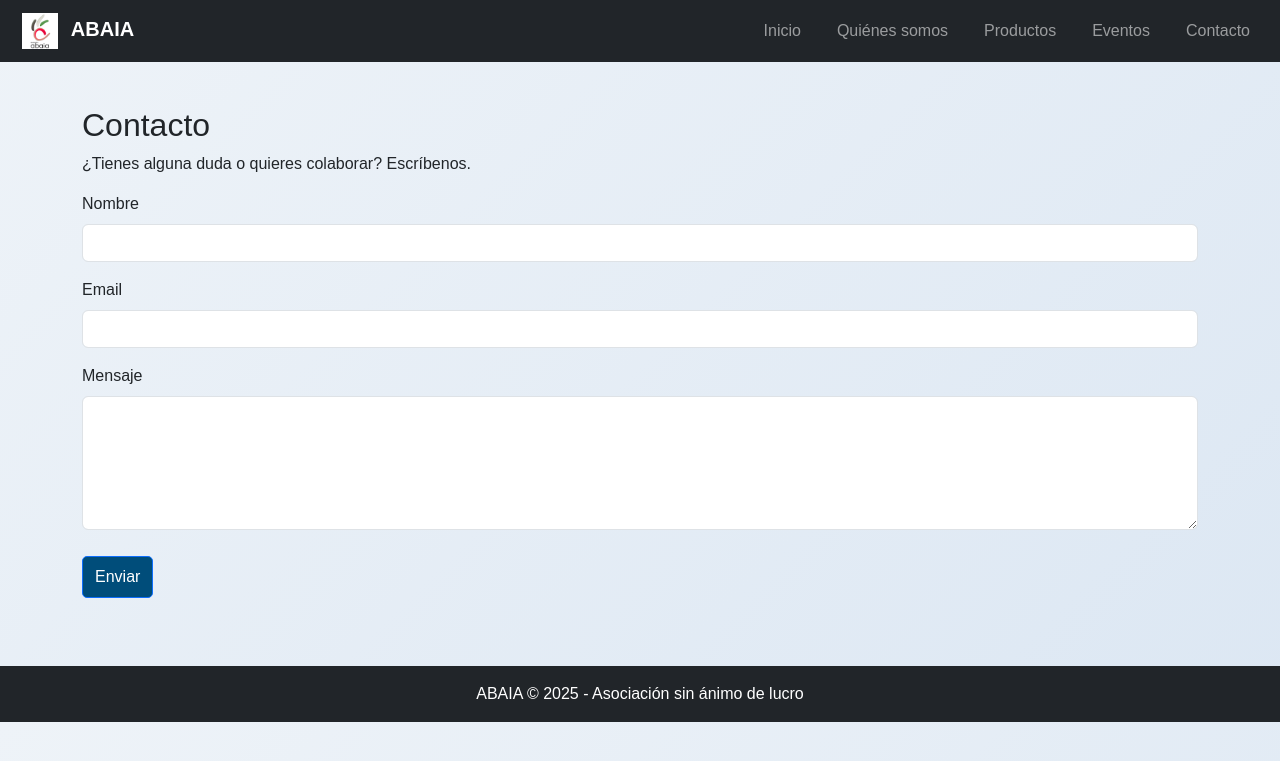
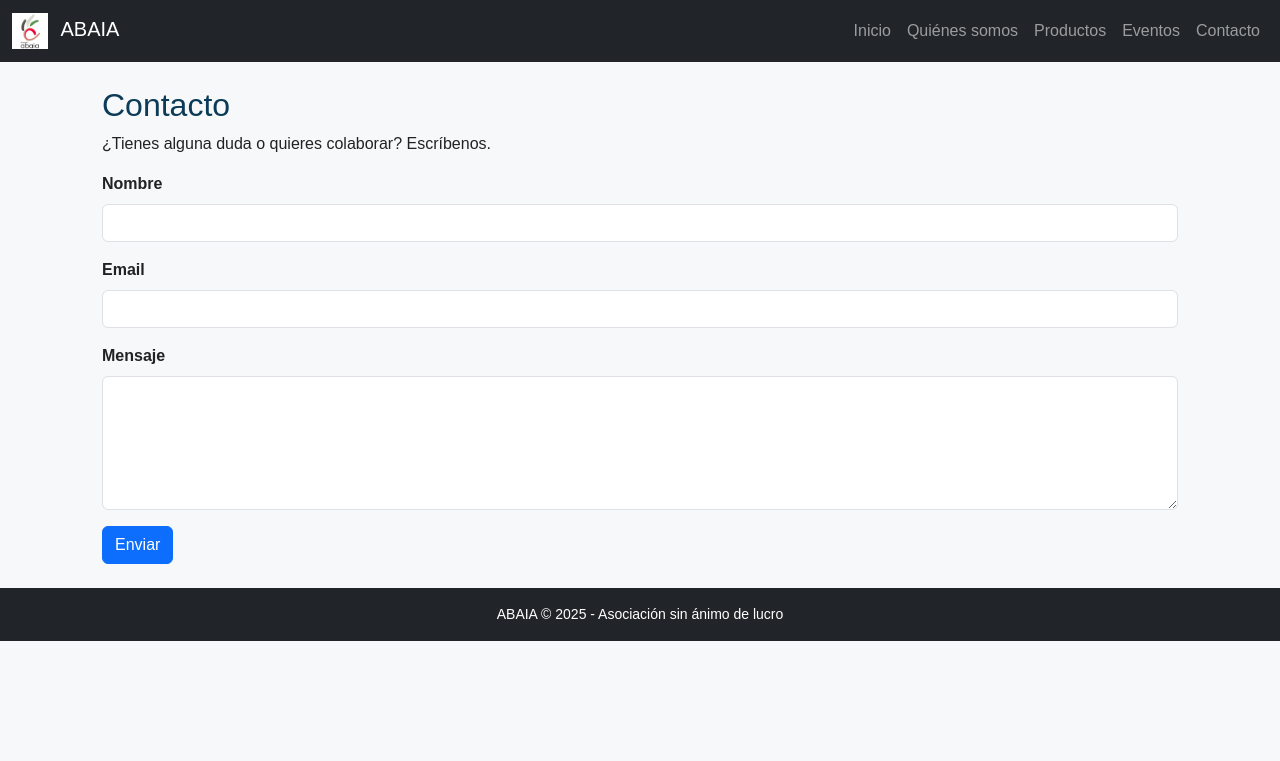
Before and after one commit to abaia-ali/abaia-web, a PHP site: page /contacto.php in a window 1280 px wide. Shown: the top 761 px of the page. Run offline with PHP 8.4, Linux system fonts and the light colour scheme.

Commit message:
Update style.css

```diff
--- a/style.css
+++ b/style.css
@@ -1,154 +1,33 @@
-/* ====== Estilos generales ====== */
+/* style.css - ABAIA (simple y claro) */
+
 body {
-    font-family: Arial, sans-serif;
-    background: linear-gradient(135deg, #eef3f8, #dce7f3);
+    font-family: Arial, Helvetica, sans-serif;
+    background: #f6f8fa;
+    color: #222;
     margin: 0;
     padding: 0;
 }
 
-header {
-    background-color: #004d7a;
-    color: white;
-    text-align: center;
-    padding: 15px;
+.container { max-width: 1100px; margin-left: auto; margin-right: auto; }
+
+/* Header / Navbar - Bootstrap se encarga; aquí ajustes */
+h1, h2 {
+    color: #0b3b57;
 }
 
-nav a {
-    color: white;
-    margin: 0 10px;
-    text-decoration: none;
-    font-weight: bold;
+/* Card spacing */
+.card-img-top { object-fit: cover; height: 200px; }
+
+/* Buttons */
+.btn { border-radius: 6px; }
+
+/* Footer */
+.footer { font-size: 14px; }
+
+/* Forms */
+.form-label { font-weight: 600; }
+
+/* Responsive small fixes */
+@media (max-width: 576px) {
+    .card-img-top { height: 160px; }
 }
-
-nav a:hover {
-    text-decoration: underline;
-}
-
-main {
-    padding: 20px;
-}
-
-section {
-    margin-bottom: 30px;
-}
-
-footer {
-    background-color: #004d7a;
-    color: white;
-    text-align: center;
-    padding: 10px;
-}
-
-/* ====== Productos ====== */
-.producto {
-    background: white;
-    padding: 15px;
-    border-radius: 8px;
-    width: 250px;
-    margin-bottom: 20px;
-}
-
-.producto img {
-    width: 100%;
-    border-radius: 8px;
-}
-
-.btn {
-    display: inline-block;
-    background: #004d7a;
-    color: white;
-    padding: 8px 12px;
-    border-radius: 5px;
-    text-decoration: none;
-    margin-top: 10px;
-}
-
-.btn:hover {
-    background: #0073aa;
-}
-
-/* ====== Contacto ====== */
-.contacto-container {
-    max-width: 900px;
-    margin: 0 auto;
-    padding: 20px;
-    text-align: center;
-}
-
-.contacto-container h2 {
-    color: #004d7a;
-    margin-bottom: 10px;
-}
-
-.contacto-container p {
-    margin-bottom: 20px;
-    color: #333;
-}
-
-.contacto-grid {
-    display: flex;
-    flex-wrap: wrap;
-    gap: 20px;
-    justify-content: center;
-    align-items: flex-start;
-}
-
-.contacto-form {
-    flex: 1;
-    min-width: 280px;
-    background: #ffffff;
-    padding: 20px;
-    border-radius: 10px;
-    box-shadow: 0 4px 6px rgba(0,0,0,0.1);
-}
-
-.contacto-form label {
-    display: block;
-    text-align: left;
-    margin-bottom: 5px;
-    font-weight: bold;
-}
-
-.contacto-form input,
-.contacto-form textarea {
-    width: 100%;
-    padding: 10px;
-    margin-bottom: 15px;
-    border-radius: 5px;
-    border: 1px solid #ccc;
-    box-sizing: border-box;
-}
-
-.contacto-form button {
-    background-color: #004d7a;
-    color: white;
-    padding: 10px 20px;
-    border: none;
-    border-radius: 5px;
-    cursor: pointer;
-    font-weight: bold;
-    transition: background 0.3s ease;
-}
-
-.contacto-form button:hover {
-    background-color: #0073aa;
-}
-
-.contacto-img {
-    flex: 1;
-    min-width: 280px;
-    display: flex;
-    justify-content: center;
-    align-items: center;
-}
-
-.contacto-img img {
-    max-width: 100%;
-    border-radius: 10px;
-}
-
-.mensaje-enviado {
-    margin-top: 15px;
-    color: green;
-    font-weight: bold;
-}
```
